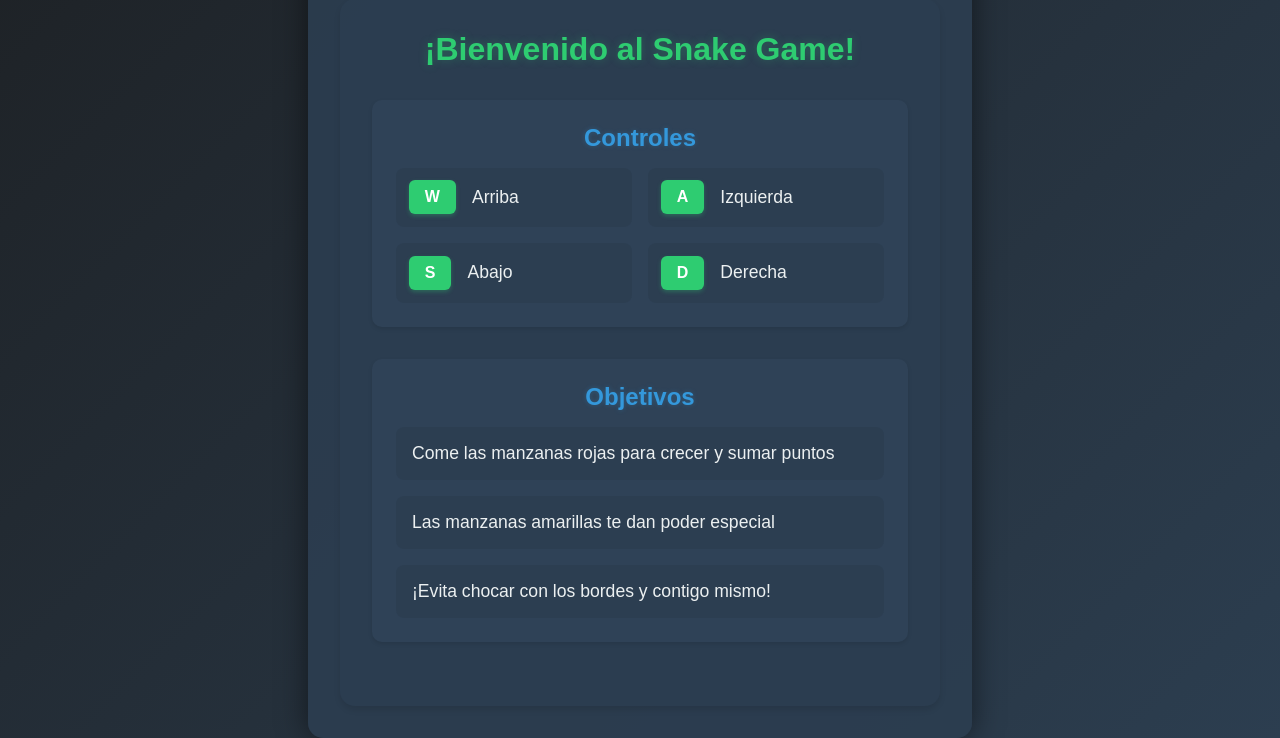
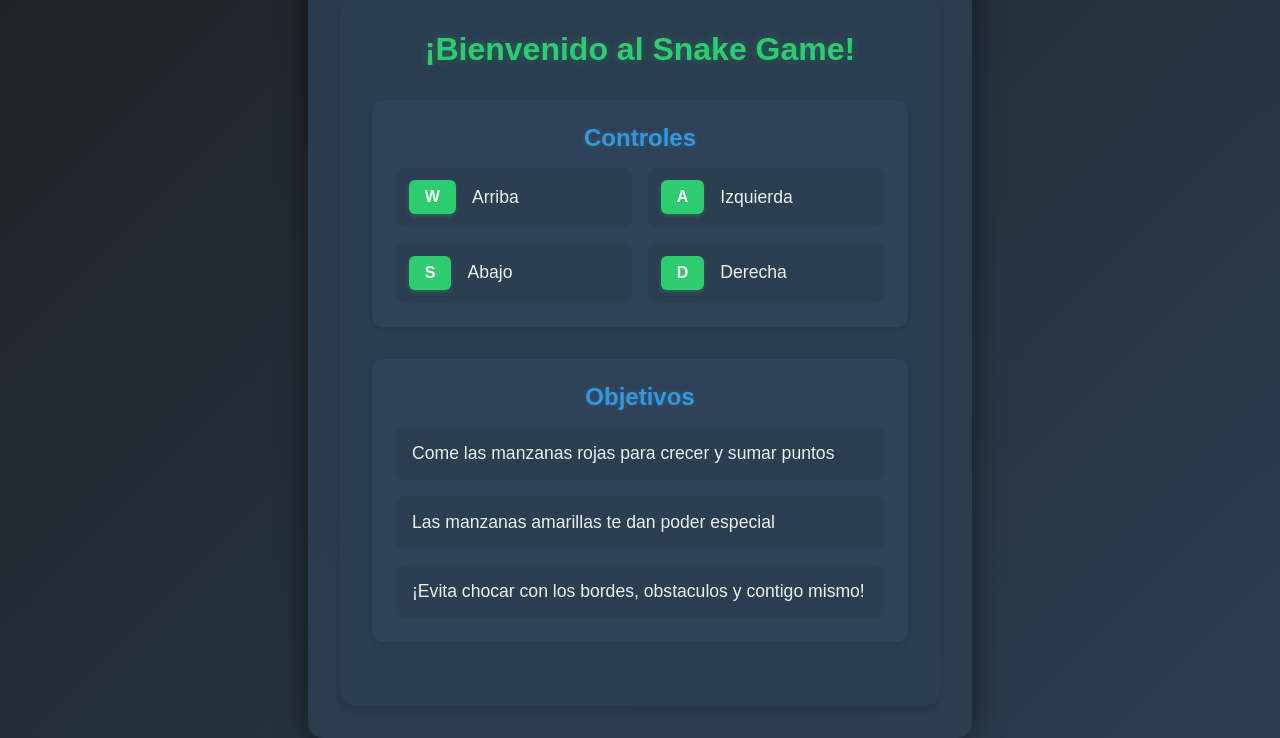
Before and after one commit to Noealto90/Juego-Distribuido, a Flask app: page / in a window 1280 px wide. Shown: the part 664-1402 px from the top of the page. Run offline with Flask 3, Linux system fonts and the light colour scheme.

Commit message:
Cambios
cambios en las instrucciones y demás

```diff
--- a/templates/game.html
+++ b/templates/game.html
@@ -14,7 +14,7 @@
                 <span id="score">0</span>
             </div>
             <div id="specialMode" class="special-mode" style="display: none;">
-                <span>¡MODO ESPECIAL!</span>
+                <span>¡Super Poder!</span>
                 <span id="specialTime"></span>
             </div>
             <div class="time-container">
@@ -71,7 +71,7 @@
                         <span class="text">Las manzanas amarillas te dan poder especial</span>
                     </div>
                     <div class="objective-item">
-                        <span class="text">¡Evita chocar con los bordes y contigo mismo!</span>
+                        <span class="text">¡Evita chocar con los bordes, obstaculos y contigo mismo!</span>
                     </div>
                 </div>
             </div>
```
